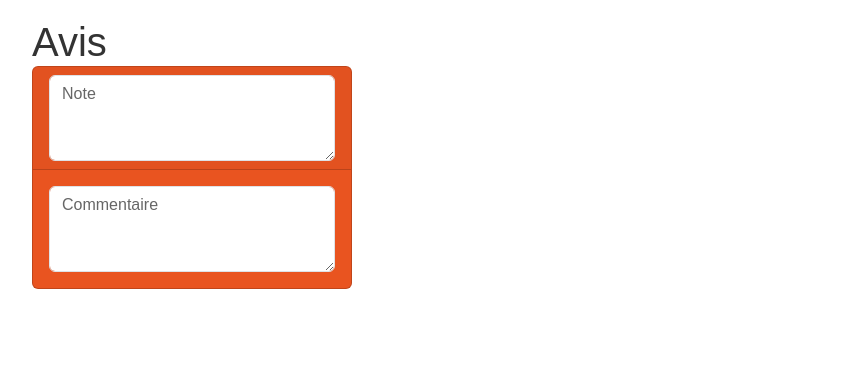
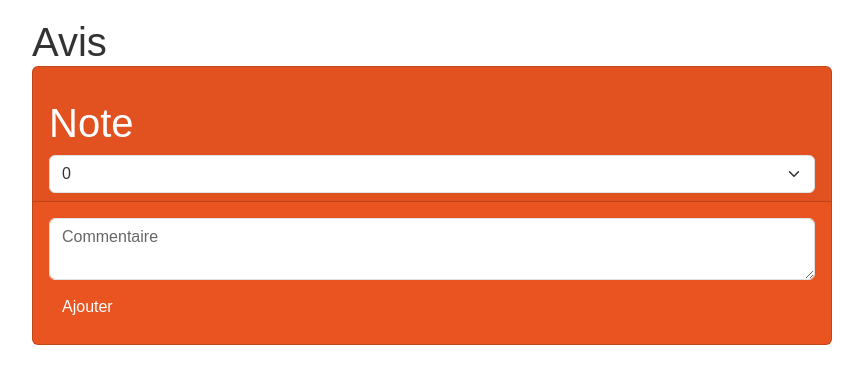
Before and after one commit to alexisdejean/AP1_Boulangerie, a Symfony app: template templates/avis/index.html.twig in a window 1280 px wide. Shown: the part 56-440 px from the top of the page, without its empty margins (208-1071 px from the left). Run offline with Twig, Linux system fonts and the light colour scheme; the template is opened without the code that fills it, so the values that code supplies are empty; some libraries are stand-ins or nearby versions.

Commit message:
<feature>(changement avis)
changement de comment sont fait les notes

```diff
--- a/templates/accueil/index.html.twig
+++ b/templates/accueil/index.html.twig
@@ -9,7 +9,7 @@
 </style>
 
 <div class="example-wrapper">
-    <div class="card text-white bg-primary mb-3" style="max-width: 20rem;">
+    <div class="card text-white bg-primary mb-3" style="max-width: rem;">
         <div class="card-body">
         <h4 class="card-title">BIENVENUE</h4>
         <p class="card-text">Description boulangerie</p>
--- a/templates/avis/index.html.twig
+++ b/templates/avis/index.html.twig
@@ -9,12 +9,21 @@
 </style>
 <div class="example-wrapper">
     <h1>Avis</avis>
-    <div class="card text-white bg-primary mb-3" style="max-width: 20rem;">
+    <div class="card text-white bg-primary mb-3" style="max-width: rem;">
   <div class="card-header">
-      <textarea class="form-control" id="exampleTextarea" rows="3" placeholder="Note"></textarea>
+      <label for="note" class="form-label mt-4">Note</label>
+      <select class="form-select" id="note">
+        <option>0</option>
+        <option>1</option>
+        <option>2</option>
+        <option>3</option>
+        <option>4</option>
+        <option>5</option>
+      </select>
   </div>
   <div class="card-body">
-      <textarea class="form-control" id="exampleTextarea" rows="3" placeholder="Commentaire"></textarea>
+      <textarea class="form-control" id="commentaire" placeholder="Commentaire"></textarea>
+      <button type="button" class="btn btn-primary middle">Ajouter</button>
   </div>
 </div>
 </div>
--- a/templates/presentation/index.html.twig
+++ b/templates/presentation/index.html.twig
@@ -10,7 +10,7 @@
 
 <div class="example-wrapper">
     <div class="example-wrapper">
-    <div class="card text-white bg-primary mb-3" style="max-width: 20rem;">
+    <div class="card text-white bg-primary mb-3" style="max-width: rem;">
         <div class="card-body">
         <h4 class="card-title">une image du prestataire ici</h4>
         <p class="card-text">présentation du prestataire et de ses activités</p>
```
